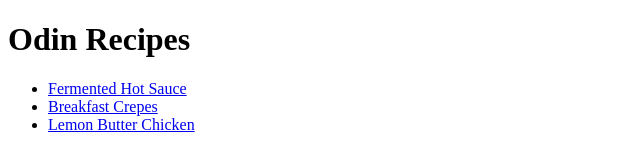
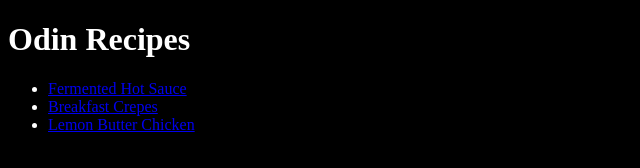
Before and after one commit to ChaseSmith67/odin-recipes, a plain HTML site: page index.html in a window 1280 px wide. Shown: the whole page, without its empty margins (0-640 px from the left). Drawn offline with Linux system fonts and the light colour scheme.

Commit message:
Add style.css No css added yet.

```diff
--- /dev/null
+++ b/css/style.css
@@ -0,0 +1,4 @@
+body {
+    background-color: black;
+    color: white;
+}
--- a/index.html
+++ b/index.html
@@ -3,6 +3,7 @@
     <head>
         <meta charset="UTF-8">
         <title>Odin Recipes</title>
+        <link rel="stylesheet" href="./css/style.css">
     </head>
 
     <body>
```
